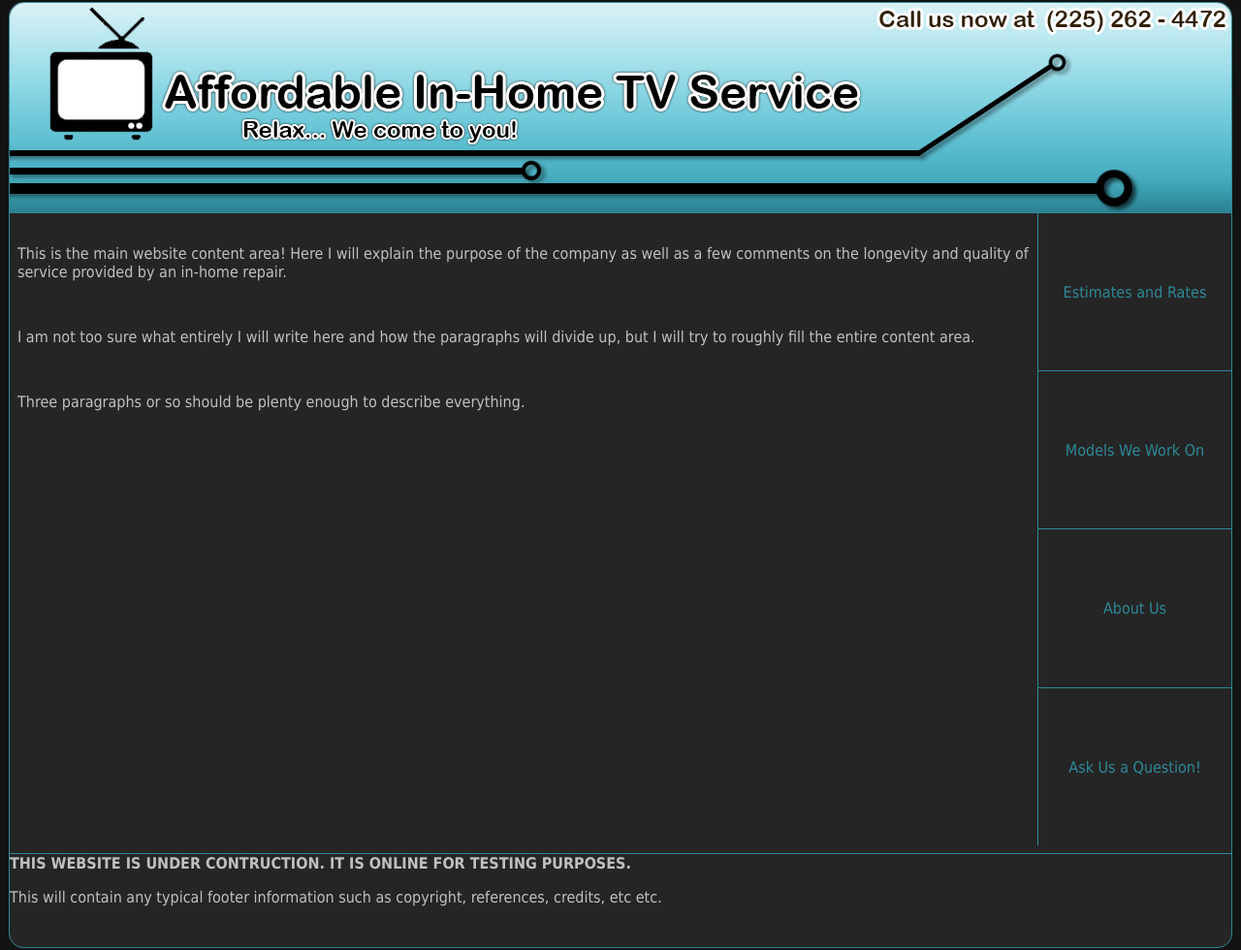
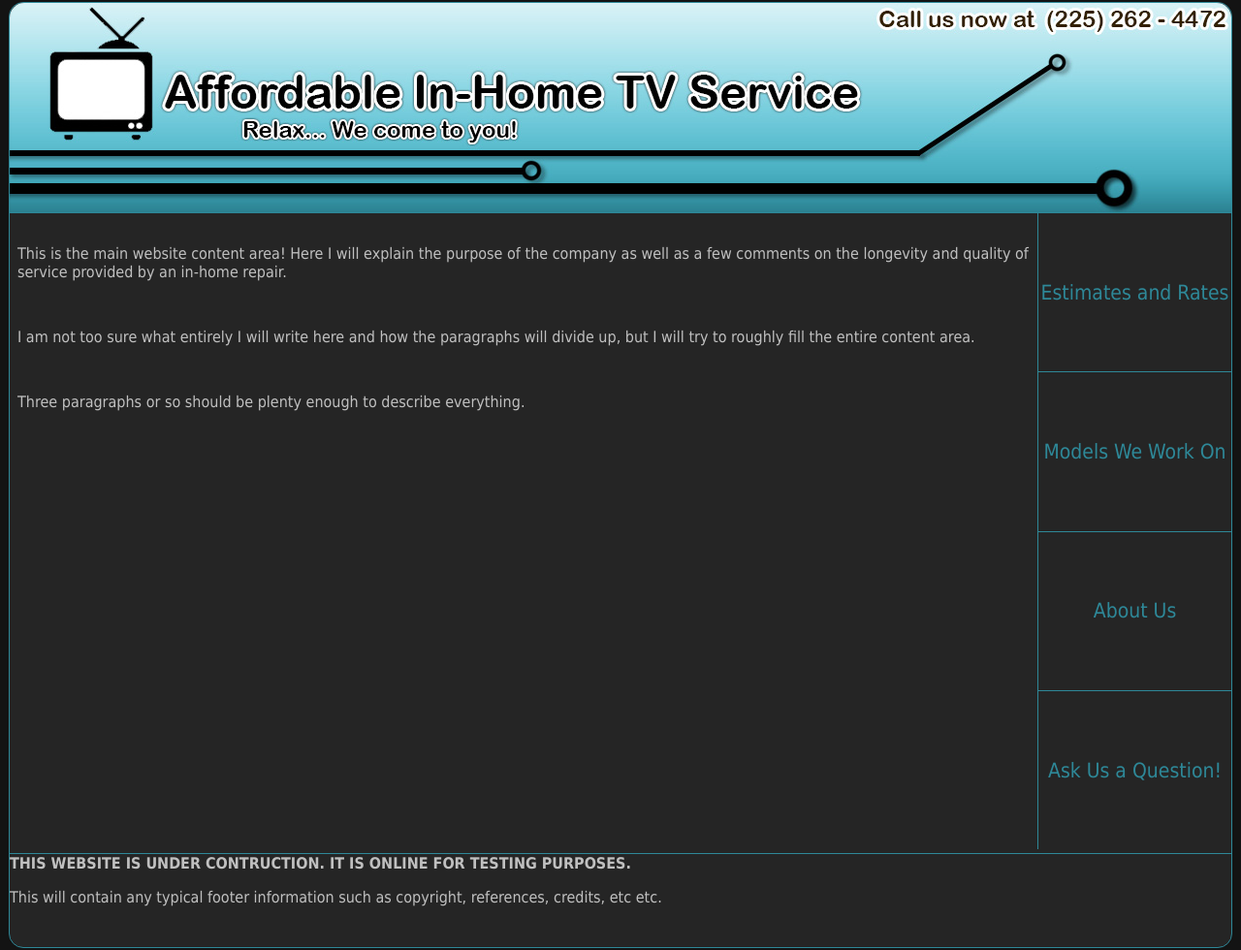
Before and after one commit to Croge32/Website, a PHP site: page / in a window 1280 px wide. Shown: the whole page at 97% size. Run offline with PHP 8.4, Linux system fonts and the light colour scheme.

Commit message:
some layout adjustments

```diff
--- a/css/mystyle.css
+++ b/css/mystyle.css
@@ -63,8 +63,9 @@ a.headerbutton:visited{color: #a6a29f;}
 
 .sidebuttons{
 	text-align: center;
-	padding-top: 4.5em;
-	padding-bottom: 4.45em;
+	font-size: 21px;
+	padding-top: 3.318em;
+	padding-bottom: 3.318em;
 	border-top: 1px solid #2e8898;
 	border-left: 1px solid #2e8898;
 }
@@ -83,7 +84,7 @@ a.buttonlinks:hover{color: gray;}
 }
 
 #namespace{
-	margin-left: 7.9em;
+	margin-left: 8.15em;
 	margin-bottom: 1em;
 }
 
```
